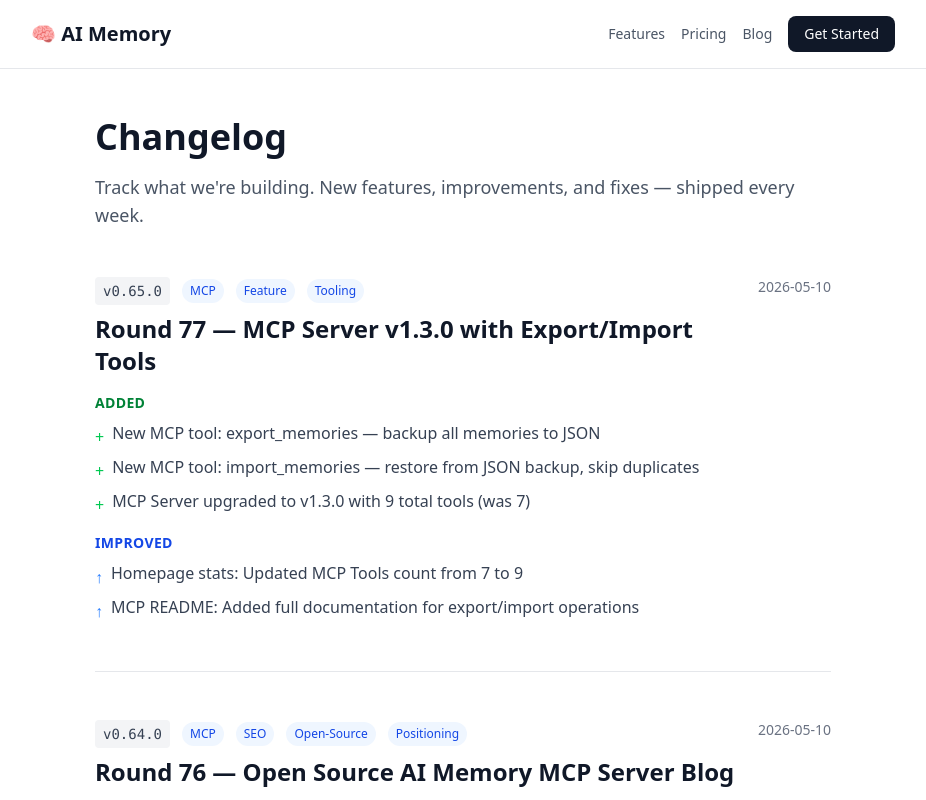
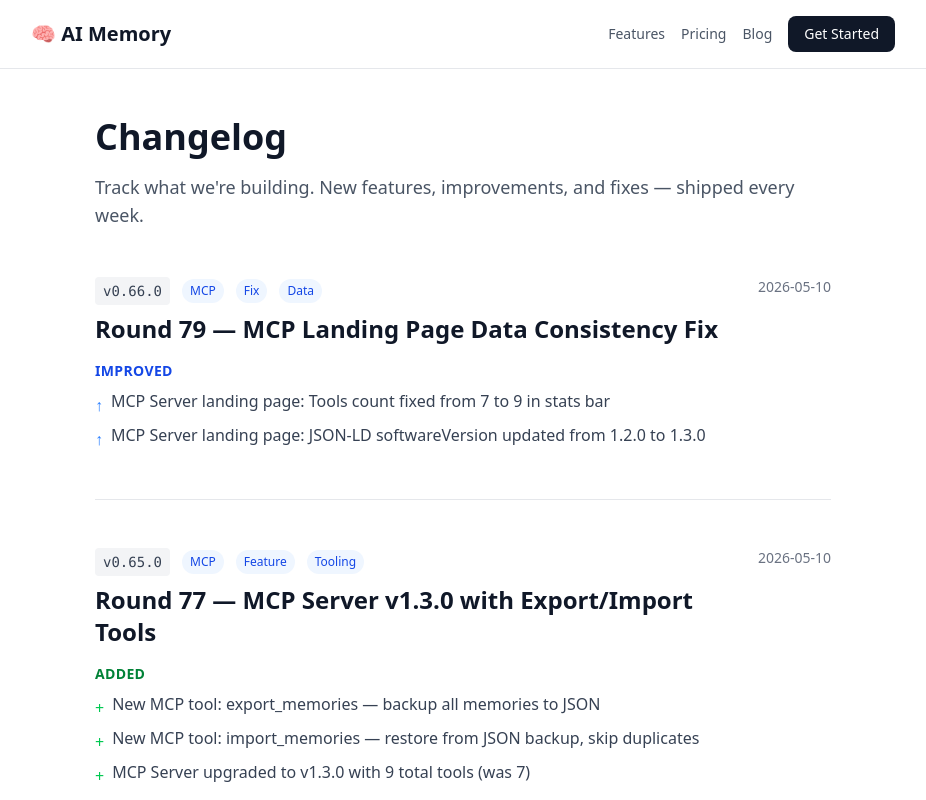
Before and after one commit to jingchang0623-crypto/aimemory, a Next.js app: page /changelog in a window 1280 px wide. Shown: the top 800 px of the page, without its empty margins (177-1103 px from the left). Built offline with nearby package versions, Linux system fonts and the light colour scheme.

Commit message:
fix: MCP landing page data consistency - 7→9 tools, v1.2→1.3 JSON-LD - Round 79

```diff
--- a/src/app/changelog/page.tsx
+++ b/src/app/changelog/page.tsx
@@ -17,6 +17,23 @@
 };
 
 const releases = [
+    {
+    version: 'v0.66.0',
+    date: '2026-05-10',
+    title: 'Round 79 — MCP Landing Page Data Consistency Fix',
+    tags: ['MCP', 'Fix', 'Data'],
+    changes: {
+      improved: [
+        'MCP Server landing page: Tools count fixed from 7 to 9 in stats bar',
+        'MCP Server landing page: JSON-LD softwareVersion updated from 1.2.0 to 1.3.0',
+      ],
+      noted: [
+        'PyPI publication still pending — requires API token (P1 blocker)',
+        'Chrome Web Store submission still pending — requires $5 fee (P1 blocker)',
+        'Distribution channels remain the #1 priority bottleneck',
+      ],
+    },
+  },
     {
     version: 'v0.65.0',
     date: '2026-05-10',
--- a/src/app/mcp-server/page.tsx
+++ b/src/app/mcp-server/page.tsx
@@ -31,7 +31,7 @@
             "operatingSystem": "Cross-platform",
             "description": "Open-source MCP server that gives AI assistants persistent memory. Works with Claude Desktop, Cursor, ChatGPT, and 113+ MCP clients.",
             "url": "https://aimemory.pro/mcp-server",
-            "softwareVersion": "1.2.0",
+            "softwareVersion": "1.3.0",
             "offers": {
               "@type": "Offer",
               "price": "0",
@@ -170,7 +170,7 @@
             </div>
             <div className="w-px h-8 bg-gray-200 hidden md:block" />
             <div>
-              <div className="text-2xl font-bold text-gray-900">7</div>
+              <div className="text-2xl font-bold text-gray-900">9</div>
               <div className="text-xs text-gray-500">Tools Included</div>
             </div>
             <div className="w-px h-8 bg-gray-200 hidden md:block" />
```
